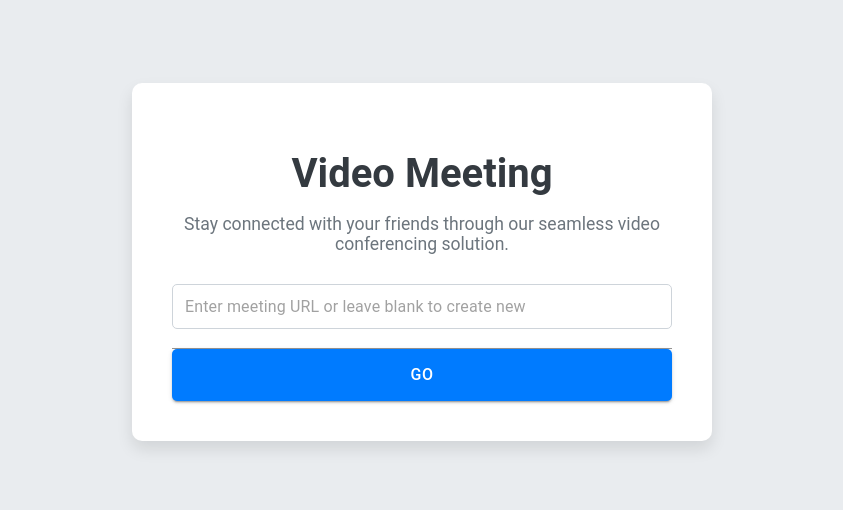
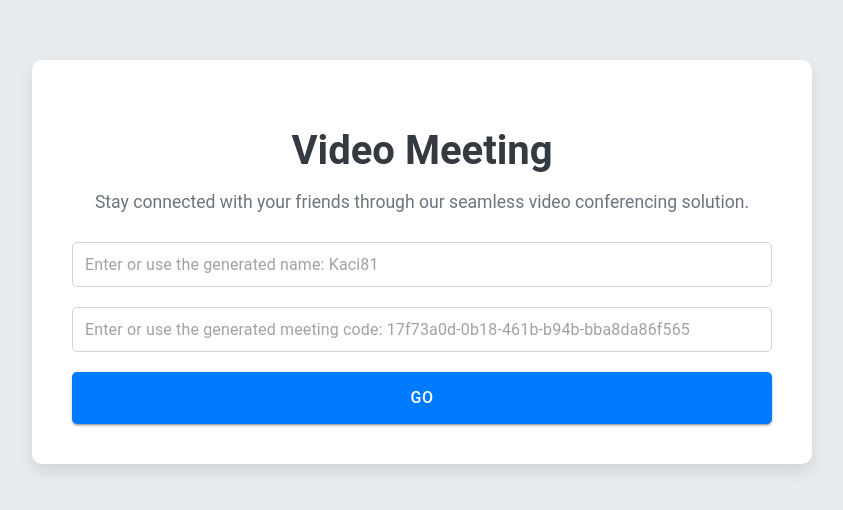
Before and after one commit to Samay-Nandan/Google-meet-clone, a Next.js app: page / in a window 1280 px wide. Shown: the part 138-648 px from the top of the page, without its empty margins (218-1061 px from the left). Built offline with nearby package versions, Linux system fonts and the light colour scheme.

Commit message:
Home Page Improvements

```diff
--- a/app/page.tsx
+++ b/app/page.tsx
@@ -1,22 +1,31 @@
 "use client";
 
-import { useState, ChangeEvent } from "react";
+import { useState, useEffect, ChangeEvent } from "react";
 import { Input, Button } from "@material-ui/core";
+import { faker } from "@faker-js/faker";
 import "@app/styles/home.css";
 
 const Home = () => {
   const [meetingUrl, setMeetingUrl] = useState("");
+  const [meetingCode, setMeetingCode] = useState("");
+  const [userName, setUserName] = useState("");
 
-  const handleUrlChange = (event: ChangeEvent<HTMLInputElement>) =>
+  useEffect(() => {
+    setUserName(faker.internet.userName());
+    setMeetingCode(faker.string.uuid());
+  }, []);
+
+  const handleMeetingUrlChange = (event: ChangeEvent<HTMLInputElement>) =>
     setMeetingUrl(event.target.value);
 
-  const generateMeetingUrl = () =>
-    meetingUrl
-      ? meetingUrl.split("/").pop()
-      : Math.random().toString(36).substring(2, 7);
+  const handleUserNameChange = (event: ChangeEvent<HTMLInputElement>) =>
+    setUserName(event.target.value);
+
+  const extractMeetingCode = () =>
+    meetingUrl ? meetingUrl.split("/").pop() : meetingCode;
 
   const handleJoinMeeting = () => {
-    window.location.href = "/" + generateMeetingUrl();
+    window.location.href = `/${extractMeetingCode()}`;
   };
 
   return (
@@ -30,9 +39,16 @@ const Home = () => {
       </header>
       <div className="input-container">
         <Input
-          placeholder="Enter meeting URL or leave blank to create new"
-          onChange={handleUrlChange}
+          placeholder={`Enter or use the generated name: ${userName}`}
+          onChange={handleUserNameChange}
           fullWidth
+          disableUnderline
+        />
+        <Input
+          placeholder={`Enter or use the generated meeting code: ${meetingCode}`}
+          onChange={handleMeetingUrlChange}
+          fullWidth
+          disableUnderline
         />
         <Button variant="contained" color="primary" onClick={handleJoinMeeting}>
           Go
--- a/app/styles/home.css
+++ b/app/styles/home.css
@@ -17,7 +17,7 @@ body {
   box-shadow: 0 8px 16px rgba(0, 0, 0, 0.1);
   text-align: center;
   width: 100%;
-  max-width: 500px;
+  max-width: 700px;
   animation: fadeIn 1s ease-in-out;
 }
 
--- a/package.json
+++ b/package.json
@@ -9,6 +9,7 @@
     "lint": "next lint"
   },
   "dependencies": {
+    "@faker-js/faker": "^8.4.1",
     "@material-ui/core": "^4.12.4",
     "@material-ui/icons": "^4.11.3",
     "next": "14.2.4",
```
Also changed, not shown: 1 other file (tests, documents, lock files or other folders).
